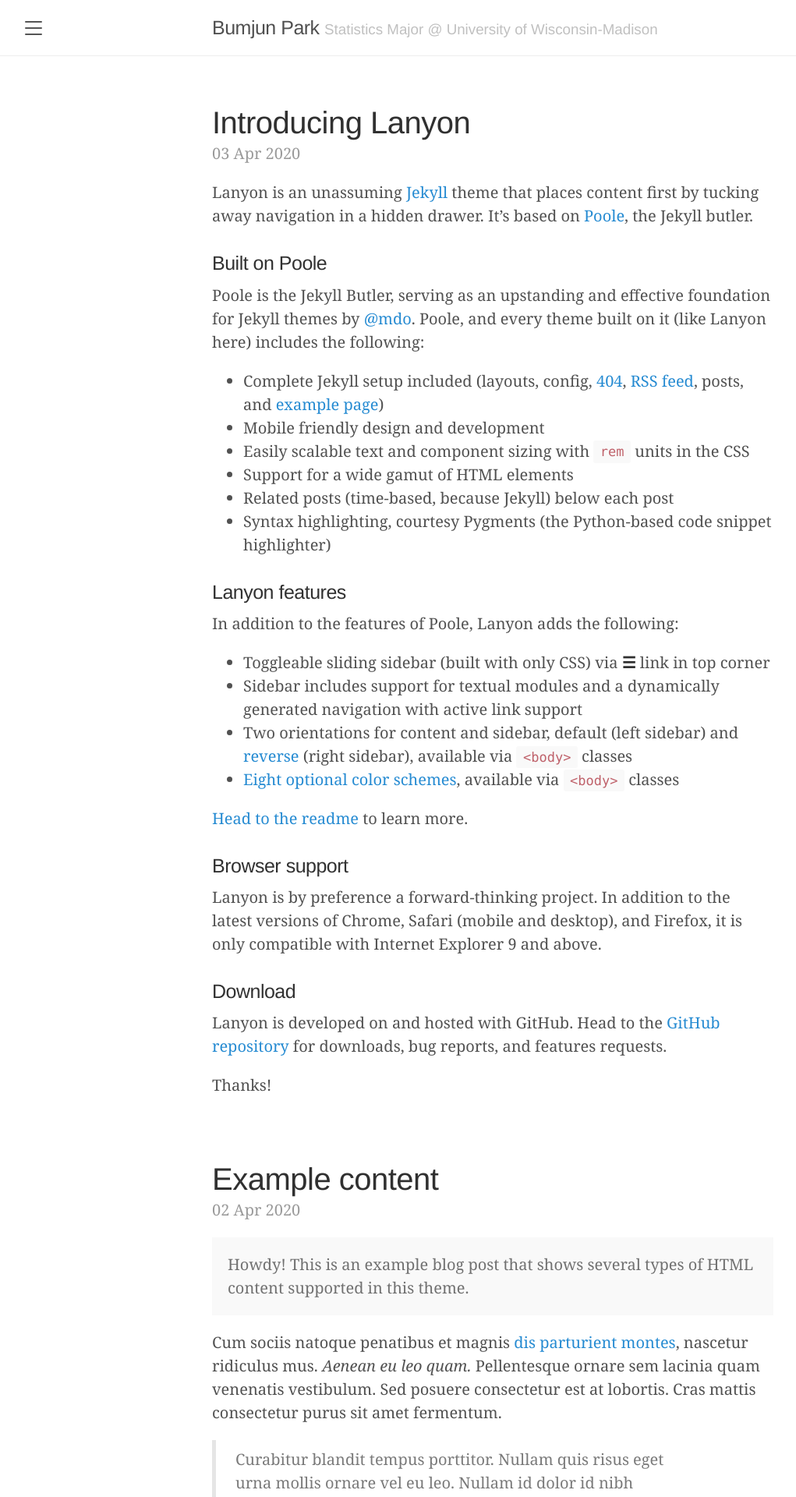
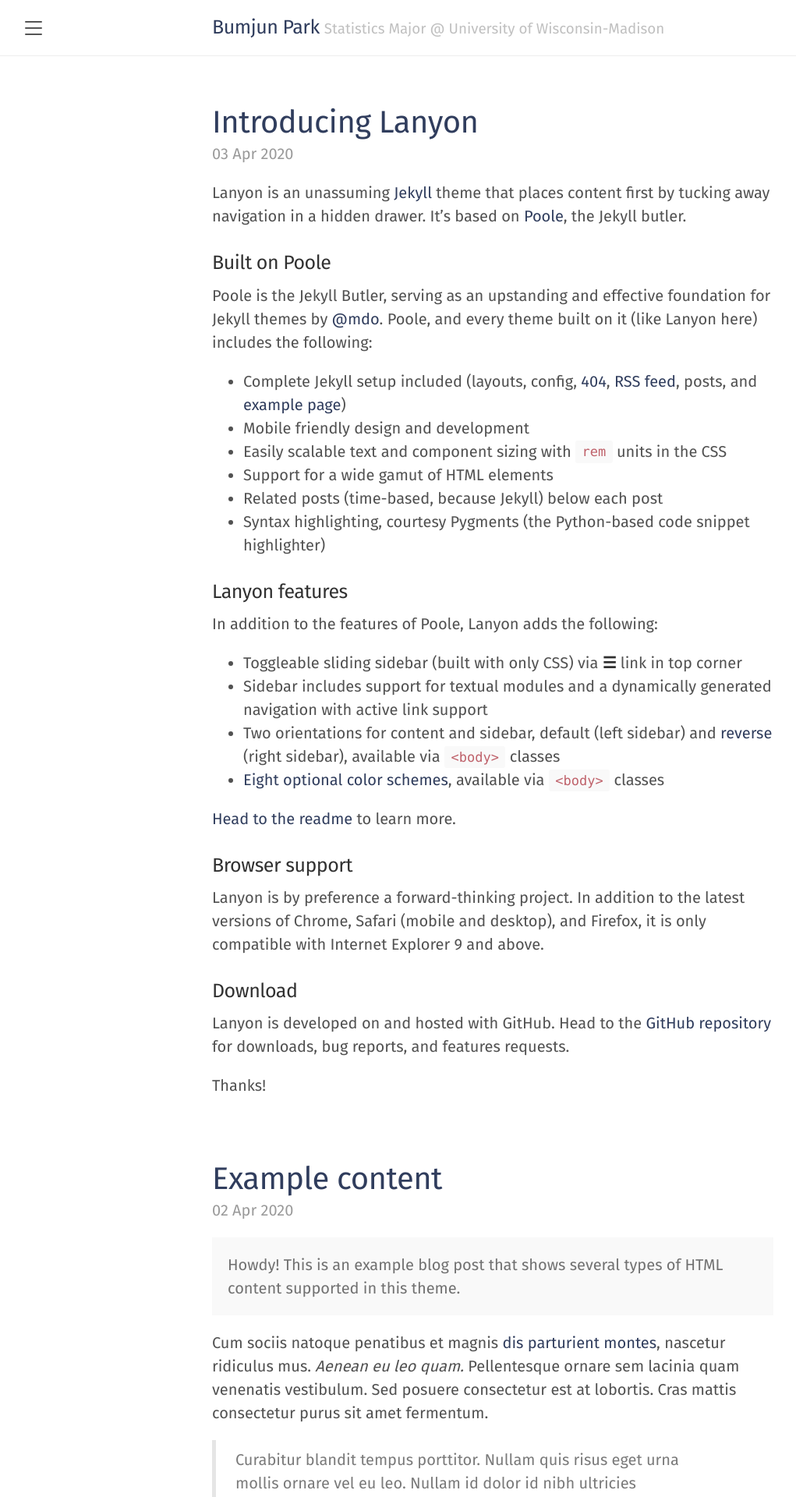
Before and after one commit to bpark67/bpark67.github.io, a Jekyll site: the page built from index.html, in a window 1280 px wide. Shown: the top 1920 px of the page at 78% size, without its empty margins (8-1029 px from the left). Built offline with Jekyll 4.4.1, drawn with Linux system fonts in a browser that asks for light colours; nearby versions of some CDN libraries; the list of posts is cut into pages by our own code.

Commit message:
changed font tweaked sidebar

```diff
--- a/_config.yml
+++ b/_config.yml
@@ -1,6 +1,7 @@
 # Setup
 title:               Bumjun Park
 tagline:             'Statistics Major @ University of Wisconsin-Madison'
+description: '<p align = "center"><img src="/photo.png" alt="Personal Photo" style="height: 200px; width:200px;" align = center/></p> <p>An undergraduate Statistics major at the University of Wisconsin-Madison. Certificates in Mathematics and Economic Analytics</p>'
 url:                 https://bpark67.github.io/
 baseurl:             ''
 paginate:            5
--- a/_includes/head.html
+++ b/_includes/head.html
@@ -19,7 +19,7 @@
   <link rel="stylesheet" href="{{ '/public/css/poole.css' | absolute_url }}">
   <link rel="stylesheet" href="{{ '/public/css/syntax.css' | absolute_url }}">
   <link rel="stylesheet" href="{{ '/public/css/lanyon.css' | absolute_url }}">
-  <link rel="stylesheet" href="https://fonts.googleapis.com/css?family=Roboto">
+  <link rel="stylesheet" href="https://fonts.googleapis.com/css?family=Fira+Sans">
 
   <link rel="apple-touch-icon-precomposed" sizes="144x144"
     href="{{ '/public/apple-touch-icon-precomposed.png' | absolute_url }}">
--- a/_layouts/default.html
+++ b/_layouts/default.html
@@ -3,8 +3,8 @@
 
 {% include head.html %}
 
-  <body>
-
+<body class="theme-base-0g">
+  {% include google_analytics.html %}
   {% include sidebar.html %}
 
   <!-- Wrap is the content to shift when toggling the sidebar. We wrap the
@@ -28,4 +28,5 @@
 
   <script src='{{ site.baseurl }}/public/js/script.js'></script>
 </body>
+
 </html>
--- a/public/css/lanyon.css
+++ b/public/css/lanyon.css
@@ -41,11 +41,11 @@
 }
 
 html {
-  font-family: "PT Serif", Georgia, "Times New Roman", serif;
+  font-family: "Fira Sans", PT Serif, Georgia, "Times New Roman", serif;
 }
 
 h1, h2, h3, h4, h5, h6 {
-  font-family: "PT Sans", Helvetica, Arial, sans-serif;
+  font-family: "Fira Sans", Helvetica, Arial, sans-serif;
   font-weight: 400;
   color: #313131;
   letter-spacing: -.025rem;
@@ -428,6 +428,30 @@
           transform: translateX(-14rem);
 }
 
+/*
+ * Overlay sidebar
+ *
+ * Make the sidebar content overlay the viewport content instead of pushing it
+ * aside when toggled.
+ */
+
+ .sidebar-overlay #sidebar-checkbox:checked ~ .wrap {
+  -webkit-transform: translateX(0);
+      -ms-transform: translateX(0);
+          transform: translateX(0);
+}
+.sidebar-overlay #sidebar-checkbox:checked ~ .sidebar-toggle {
+  box-shadow: 0 0 0 .25rem #fff;
+}
+.sidebar-overlay #sidebar-checkbox:checked ~ .sidebar {
+  box-shadow: .25rem 0 .5rem rgba(0,0,0,.1);
+}
+
+/* Only one tweak for a reverse layout */
+.layout-reverse.sidebar-overlay #sidebar-checkbox:checked ~ .sidebar {
+  box-shadow: -.25rem 0 .5rem rgba(0,0,0,.1);
+}
+
 
 /*
  * Themes
@@ -532,27 +556,14 @@
   color: #8f5536;
 }
 
-
-/*
- * Overlay sidebar
- *
- * Make the sidebar content overlay the viewport content instead of pushing it
- * aside when toggled.
- */
-
-.sidebar-overlay #sidebar-checkbox:checked ~ .wrap {
-  -webkit-transform: translateX(0);
-      -ms-transform: translateX(0);
-          transform: translateX(0);
+/* Resume Color */
+.theme-base-0g .sidebar,
+.theme-base-0g .sidebar-toggle:active,
+.theme-base-0g #sidebar-checkbox:checked ~ .sidebar-toggle {
+  background-color: #303D5D;
 }
-.sidebar-overlay #sidebar-checkbox:checked ~ .sidebar-toggle {
-  box-shadow: 0 0 0 .25rem #fff;
+.theme-base-0g .container a,
+.theme-base-0g .sidebar-toggle,
+.theme-base-0g .related-posts li a:hover {
+  color: #303D5D;
 }
-.sidebar-overlay #sidebar-checkbox:checked ~ .sidebar {
-  box-shadow: .25rem 0 .5rem rgba(0,0,0,.1);
-}
-
-/* Only one tweak for a reverse layout */
-.layout-reverse.sidebar-overlay #sidebar-checkbox:checked ~ .sidebar {
-  box-shadow: -.25rem 0 .5rem rgba(0,0,0,.1);
-}
```
Also changed, not shown: _includes/google_analytics.html (added, +9 -0 lines), 10 other files. Lines whose indentation alone changed are shown as unchanged.
